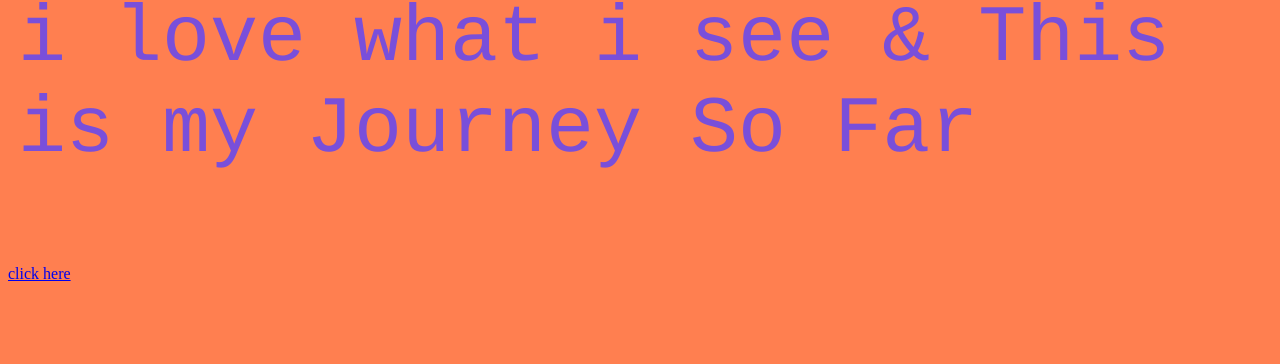
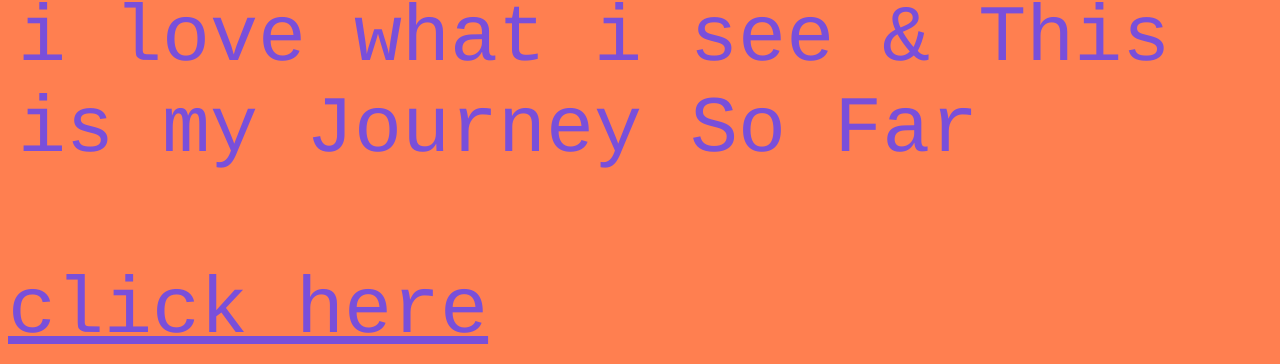
Before and after one commit to aviyogen/IBT_Website, a plain HTML site: page index.html in a window 1280 px wide. Shown: the part 2857-3221 px from the top of the page. Before the commit the page ends 3148 px from the top, so only its background shows below. Drawn offline with Linux system fonts and the light colour scheme.

Commit message:
Update index.html

```diff
--- a/index.html
+++ b/index.html
@@ -17,6 +17,6 @@
 <div>
     <p style="color:rgb(121, 79, 218);font-family:courier;font-size:500%;text-align:left;padding: 10px;"> i love what i see & This is my Journey So Far</p>
 </div>
-<a href="hobbies.html">click here</a>
+<a href="hobbies.html" style="color:rgb(121, 79, 218);font-family:courier;font-size:500%;text-align:center;">click here</a>
 </body>
 </html>
```
